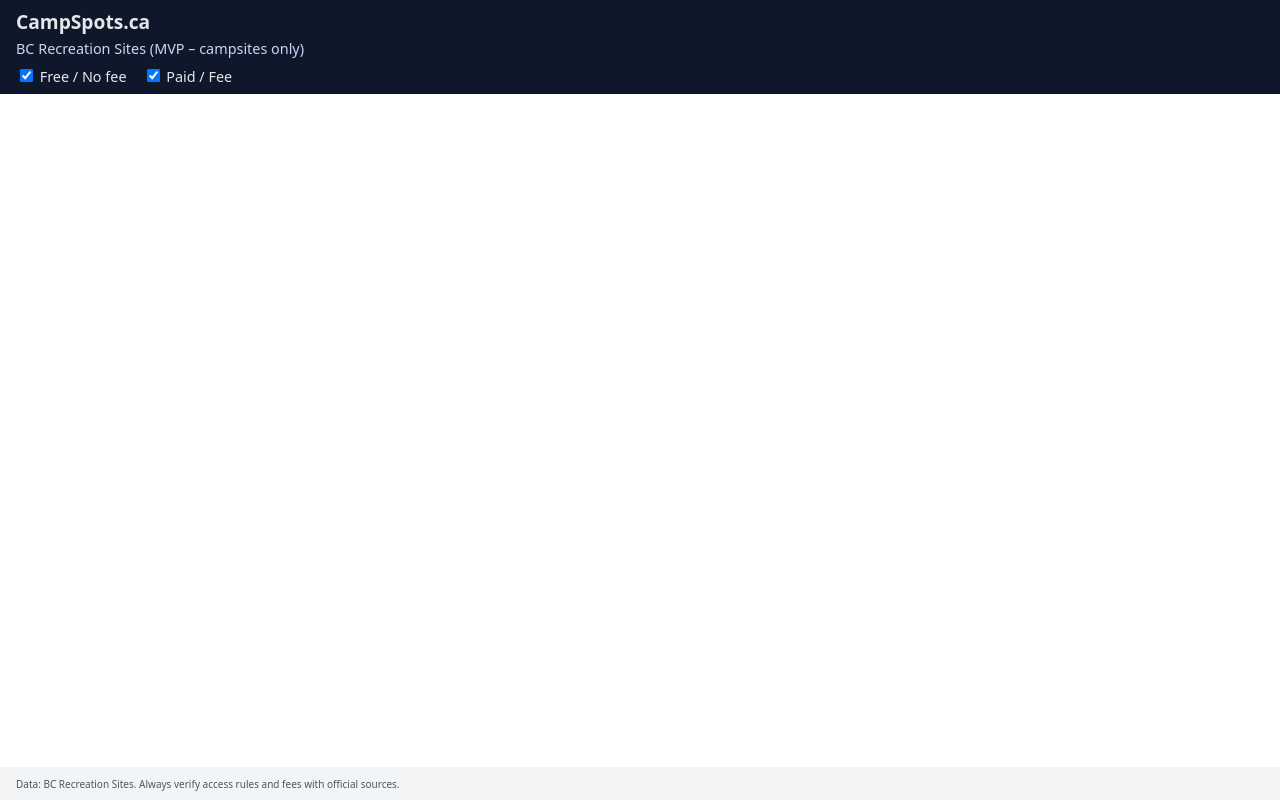
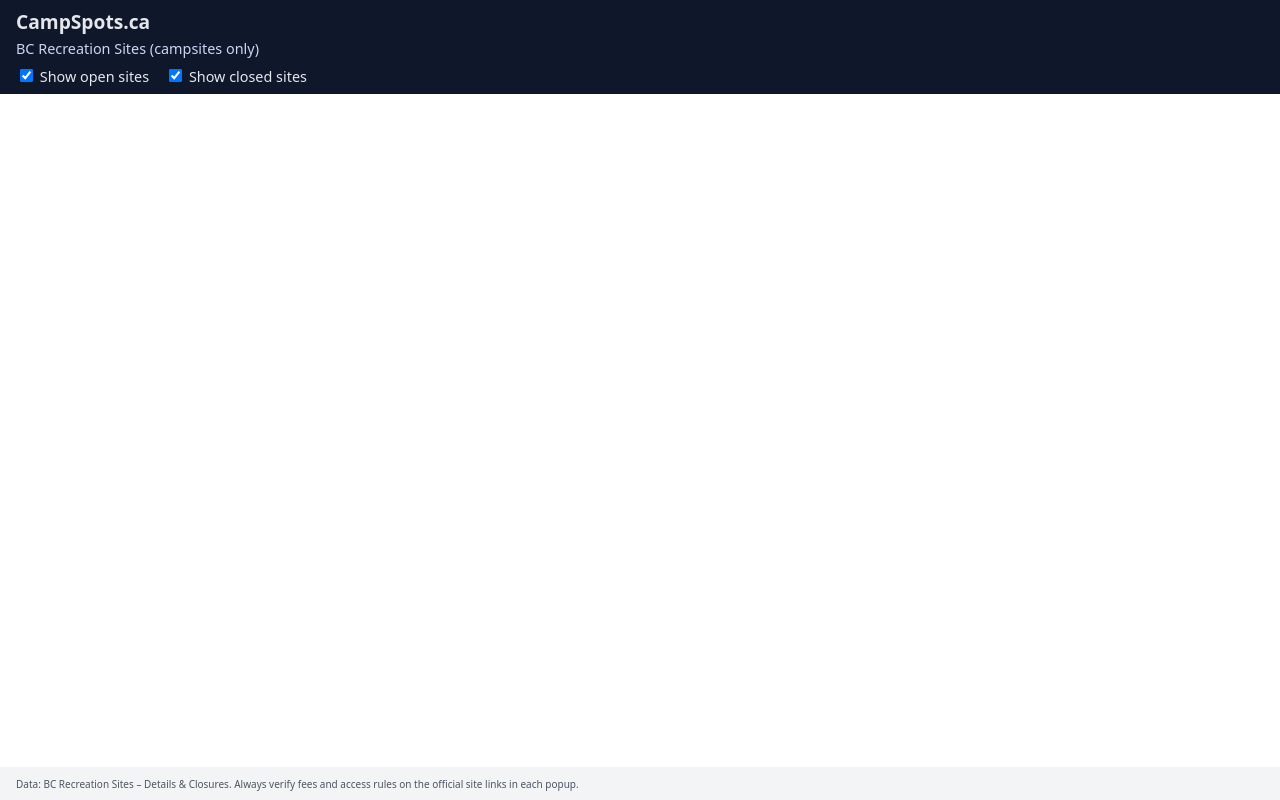
Before and after one commit to SoldnerJumper/campspots-ca, a plain HTML site: page index.html in a window 1280 px wide. Drawn offline with nearby package versions, Linux system fonts and the light colour scheme.

Commit message:
Update index.html

```diff
--- a/index.html
+++ b/index.html
@@ -2,30 +2,33 @@
 <html lang="en">
 <head>
   <meta charset="UTF-8" />
-  <title>CampSpots.ca – Free & Cheap Camping in BC</title>
+  <title>CampSpots.ca – BC Recreation Sites</title>
   <meta name="viewport" content="width=device-width, initial-scale=1.0" />
 
+  <!-- Leaflet CSS -->
   <link
     rel="stylesheet"
     href="https://unpkg.com/leaflet@1.9.4/dist/leaflet.css"
     integrity="sha256-p4NxAoJBhIIN+hmNHrzRCf9tD/miZyoHS5obTRR9BMY="
     crossorigin=""
   />
+
+  <!-- Your styles -->
   <link rel="stylesheet" href="style.css" />
 </head>
 <body>
   <header>
     <h1>CampSpots.ca</h1>
-    <p>BC Recreation Sites (MVP – campsites only)</p>
+    <p>BC Recreation Sites (campsites only)</p>
 
     <div id="filters">
       <label>
         <input type="checkbox" id="showFree" checked />
-        Free / No fee
+        Show open sites
       </label>
       <label>
         <input type="checkbox" id="showPaid" checked />
-        Paid / Fee
+        Show closed sites
       </label>
     </div>
   </header>
@@ -36,15 +39,18 @@
 
   <footer>
     <small>
-      Data: BC Recreation Sites. Always verify access rules and fees with official sources.
+      Data: BC Recreation Sites – Details &amp; Closures. Always verify fees and access rules on the official site links in each popup.
     </small>
   </footer>
 
+  <!-- Leaflet JS -->
   <script
     src="https://unpkg.com/leaflet@1.9.4/dist/leaflet.js"
     integrity="sha256-20nQCchB9co0qIjJZRGuk2/Z9VM+kNiyxNV1lvTlZBo="
     crossorigin=""
   ></script>
+
+  <!-- Your map logic -->
   <script src="main.js"></script>
 </body>
 </html>
```
